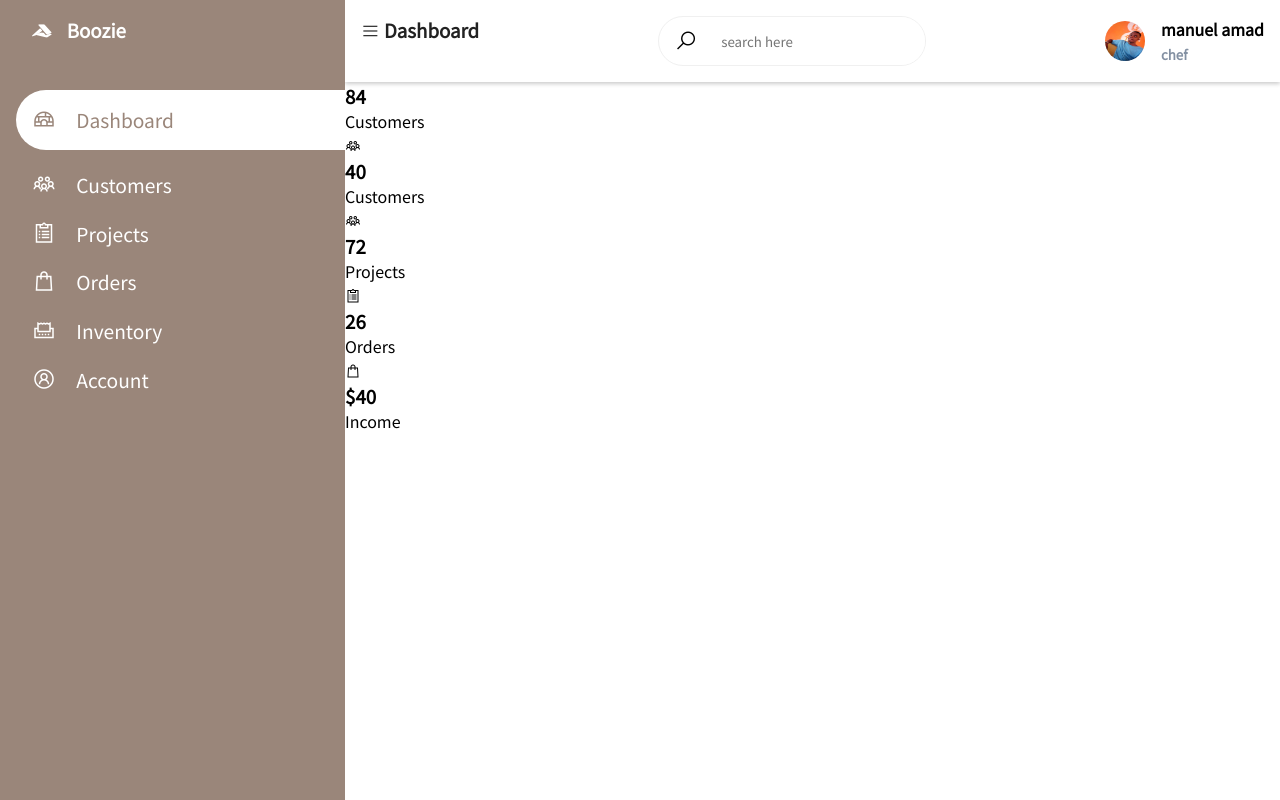
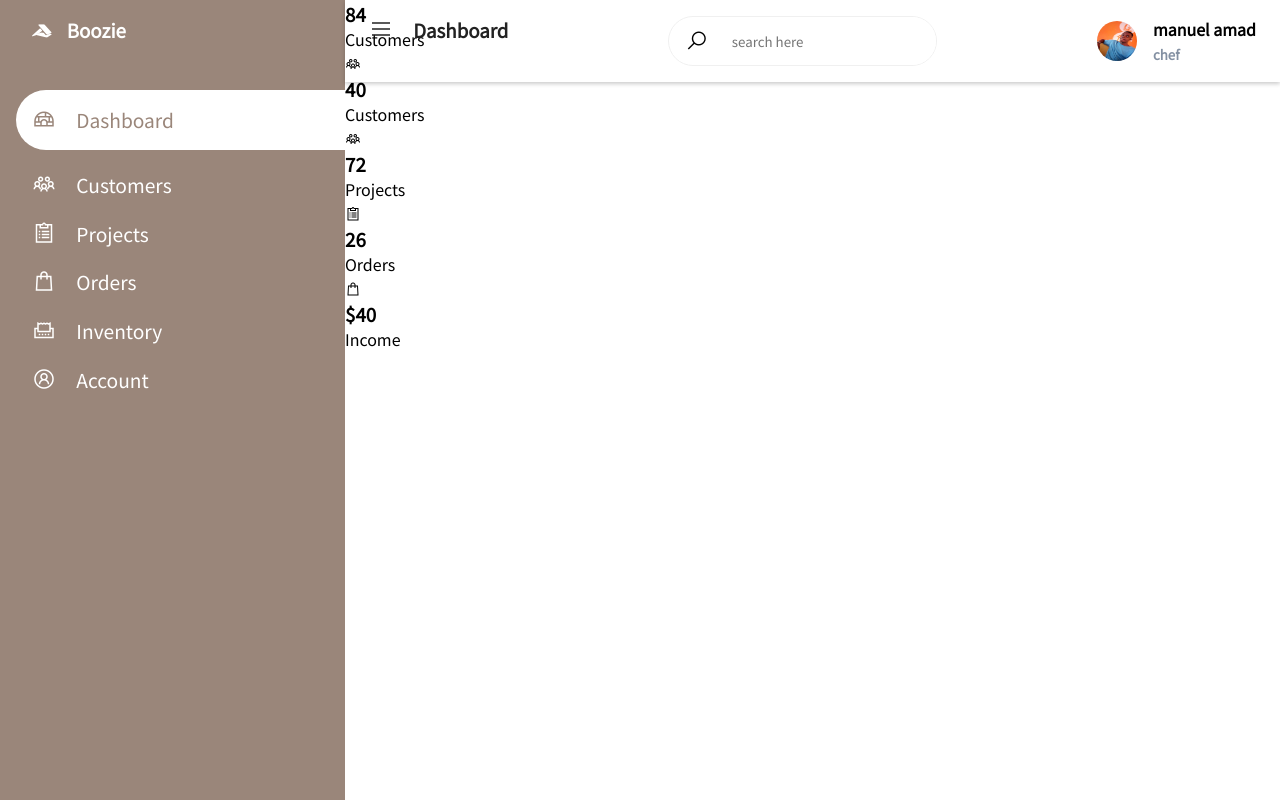
Before and after one commit to chimdie/admin_dashboard, a plain HTML site: page index.html in a window 1280 px wide. Drawn offline with nearby package versions, Linux system fonts and the light colour scheme.

Commit message:
staging up

```diff
--- a/index.html
+++ b/index.html
@@ -12,6 +12,7 @@
     <link rel="stylesheet" href="./style.css" />
   </head>
   <body>
+    <div>
       <div class="sidebar">
         <div class="sidebar-brand">
           <h3><span class="lab la-accusoft"></span>Boozie</h3>
@@ -37,7 +38,8 @@
             </li>
             <li>
               <a href=""
-              ><span class="las la-shopping-bag"></span> <span>Orders</span></a
+                ><span class="las la-shopping-bag"></span>
+                <span>Orders</span></a
               >
             </li>
             <li>
@@ -47,7 +49,8 @@
             </li>
             <li>
               <a href=""
-              ><span class="las la-user-circle"></span> <span>Account</span></a
+                ><span class="las la-user-circle"></span>
+                <span>Account</span></a
               >
             </li>
           </ul>
@@ -65,11 +68,11 @@
 
           <div class="search-wrapper">
             <span class="las la-search"></span>
-          <input type="search" name="" placeholder="search here">
+            <input type="search" name="" placeholder="search here" />
           </div>
 
           <div class="user-wrapper">
-          <img src="./images/me.jpg" alt="me" width="40px" height="40px">
+            <img src="./images/me.jpg" alt="me" width="40px" height="40px" />
             <div>
               <h4>manuel amad</h4>
               <small>chef</small>
@@ -127,6 +130,7 @@
           </div>
         </main>
       </div>
+    </div>
     <script src="./script.js"></script>
   </body>
 </html>
--- a/style.css
+++ b/style.css
@@ -68,12 +68,22 @@
 header{
     display: flex;
     justify-content: space-between;
-    padding: 1rem;
+    padding: 1rem 1.5rem;
     box-shadow: 0px 2px 4px rgba(0, 0, 0, 0.2);
+    position: fixed;
+    left: 345px;
+    width: calc(100% - 345px);
+    top: 0;
+    z-index: 100;
 }
 
 header h3{
     color: #222;
+}
+
+header label span{
+    font-size: 1.5rem;
+    padding-right: 1rem;
 }
 
 .search-wrapper{
```
Lines whose indentation alone changed are shown as unchanged.
